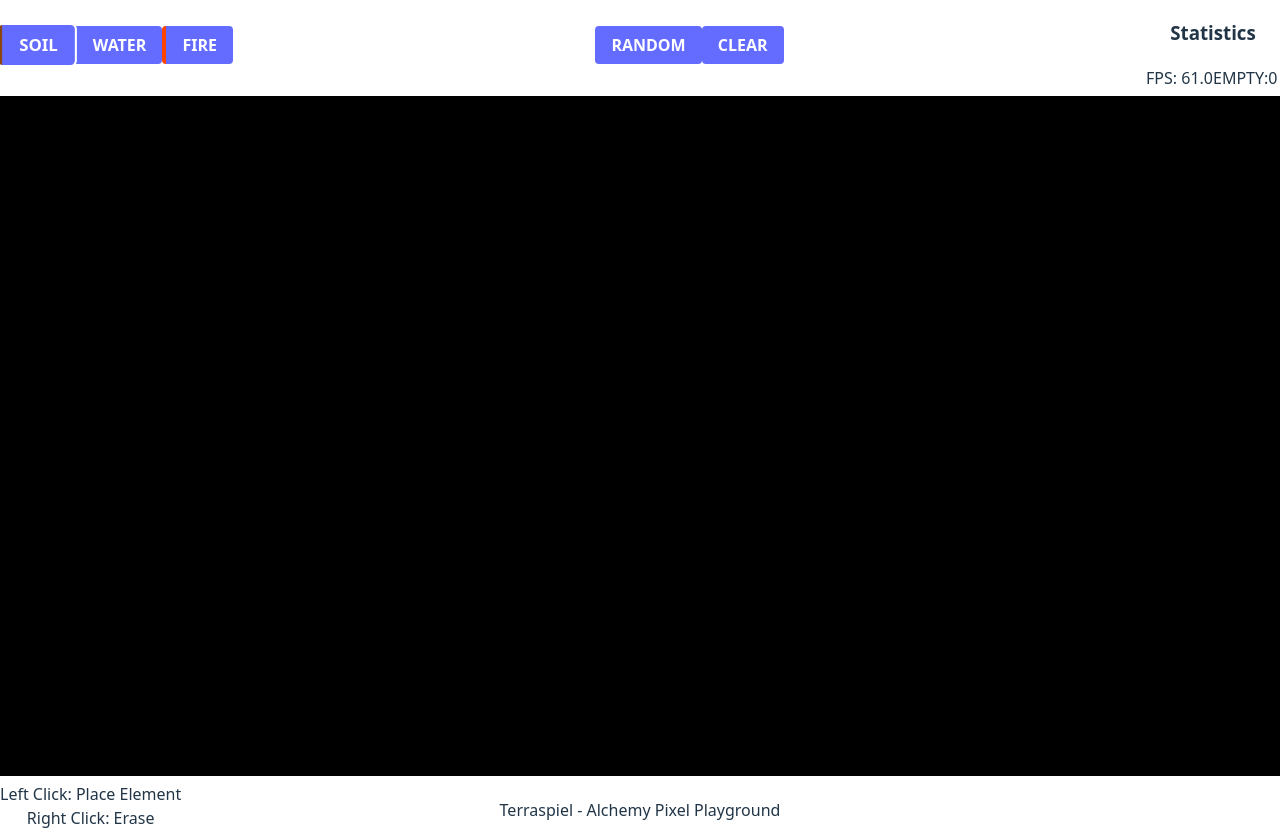
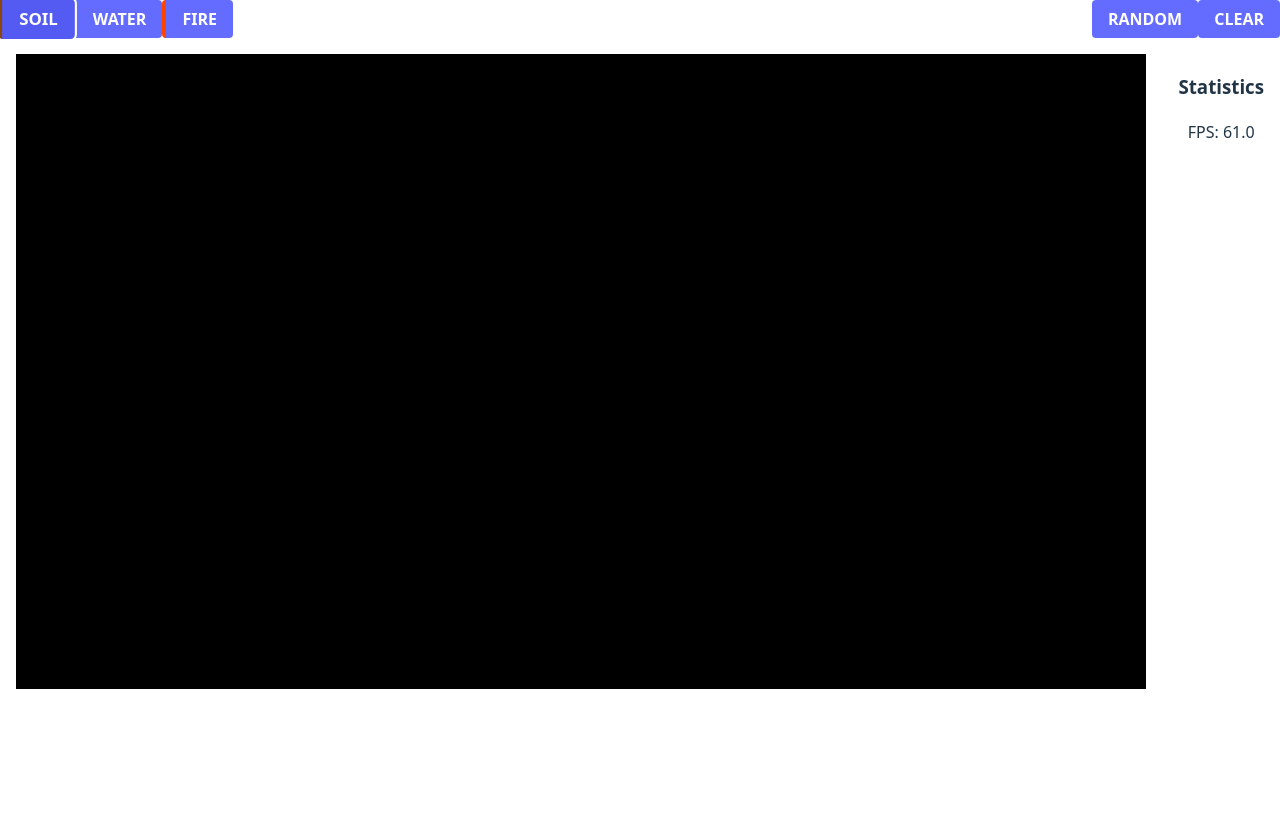
Before and after one commit to weizlogy/terraspiel, a React (Vite) app: page / in a window 1280 px wide. After the commit the page ends 800 px from the top, so only its background shows below. Built offline with nearby package versions, Linux system fonts and the light colour scheme.

Commit message:
feat: レイアウトとスタイルを改善し、ゲームエリアに統計パネルを追加

```diff
--- a/src/App.css
+++ b/src/App.css
@@ -3,28 +3,51 @@
   margin: 0;
   padding: 0;
   text-align: center;
-  height: 100vh;
+  height: 100%; /* Changed from 100vh */
 }
 
 .app {
-  height: 100vh;
+  height: 100%; /* Changed from 100vh */
   display: flex;
   flex-direction: column;
+  padding-bottom: 1rem; /* Add margin at the bottom of the window */
 }
 
 .app-main {
   flex: 1;
   display: flex;
-  flex-direction: column;
+  flex-direction: column; /* Ensure vertical stacking */
+  justify-content: center;
+  align-items: flex-start;
+}
+
+.game-area-container {
+  display: flex;
+  flex-direction: row;
+  gap: 2rem; /* Space between canvas and stats panel */
+  flex: 1; /* Allow game area to take available space */
+  width: 100%;
+  max-width: 100%;
+  max-height: 100%; /* Constrain height */
+  justify-content: center;
+  align-items: flex-start;
+  padding: 1rem; /* Padding around the game area */
 }
 
 .game-container {
   width: 100%;
   height: 100%;
+  display: flex; /* Make it a flex container */
+  justify-content: center; /* Center canvas horizontally */
+  align-items: center; /* Center canvas vertically */
   overflow: hidden;
 }
 
-
+.game-container canvas {
+  object-fit: contain; /* Scale canvas to fit parent while maintaining aspect ratio */
+  max-width: 100%;
+  max-height: 100%;
+}
 
 button {
   background-color: #646cff;
--- a/src/App.tsx
+++ b/src/App.tsx
@@ -2,39 +2,25 @@ import { useEffect } from 'react';
 import './App.css';
 import PhaserGame from './components/PhaserGame';
 import Toolbar from './components/Toolbar';
+import StatsPanel from './components/StatsPanel';
 import useGameStore from './stores/gameStore';
 
 function App() {
   const initializeGrid = useGameStore((state) => state.initializeGrid);
 
   useEffect(() => {
-    // Calculate grid dimensions based on window size
-    const calculateGridDimensions = () => {
-      // Use a reasonable cell size (6px) as base, but adjust based on window
-      const availableWidth = window.innerWidth;
-      const availableHeight = window.innerHeight - 120; // Account for toolbar and footer
-
-      // Calculate number of cells that can fit in available space
-      const cols = Math.max(50, Math.floor(availableWidth / 6)); // At least 6px per cell
-      const rows = Math.max(30, Math.floor(availableHeight / 6)); // At least 6px per cell
-
-      return { width: cols, height: rows };
-    };
-
-    const { width, height } = calculateGridDimensions();
-    // Initialize the grid with dimensions based on window size
-    initializeGrid(width, height);
+    initializeGrid();
   }, [initializeGrid]);
 
   return (
     <div className="app">
       <Toolbar />
       <main className="app-main">
-        <PhaserGame />
+        <div className="game-area-container flex flex-row h-full w-full">
+          <PhaserGame />
+          <StatsPanel />
+        </div>
       </main>
-      <footer className="app-footer text-center py-4">
-        <p>Terraspiel - Alchemy Pixel Playground</p>
-      </footer>
     </div>
   );
 }
--- a/src/components/PhaserGame.tsx
+++ b/src/components/PhaserGame.tsx
@@ -7,14 +7,14 @@ import { varyColor } from '../utils/colors';
 
 const PARTICLE_ELEMENTS: ElementName[] = ['FIRE'];
 
-class GameScene extends Phaser.Scene {
+export class GameScene extends Phaser.Scene {
   private grid: ElementName[][] = [];
   private lastMoveGrid: MoveDirection[][] = [];
   private colorGrid: string[][] = [];
   private particles: Particle[] = []; // Add state for particles
-  private width: number = 80;
-  private height: number = 60;
-  private cellSize: number = 8;
+  private width: number = 160; // Fixed grid width
+  private height: number = 90; // Fixed grid height
+  private cellSize: number = 8; // Fixed cell size
   private gridGraphics!: Phaser.GameObjects.Graphics;
   private isDrawing: boolean = false;
   private eraseMode: boolean = false;
@@ -36,9 +36,6 @@ class GameScene extends Phaser.Scene {
     this.particles = state.particles;
     this.width = state.width;
     this.height = state.height;
-
-    // Calculate cell size based on window dimensions to fit the grid
-    this.adjustCellSize();
   }
 
   create() {
@@ -61,25 +58,8 @@ class GameScene extends Phaser.Scene {
       this.renderAll(); // Re-render whenever state changes
     });
 
-    // Listen for window resize to adjust cell size
-    window.addEventListener('resize', () => {
-      this.adjustCellSize();
-    });
-
     // Initial render
     this.renderAll();
-  }
-
-  private adjustCellSize() {
-    // Calculate new cell size based on current window dimensions
-    const availableWidth = window.innerWidth;
-    const availableHeight = window.innerHeight - 120; // Account for toolbar and footer
-
-    const cellWidth = Math.floor(availableWidth / this.width);
-    const cellHeight = Math.floor(availableHeight / this.height);
-
-    // Use the smaller of the two to ensure the grid fits in the window
-    this.cellSize = Math.max(1, Math.min(cellWidth, cellHeight, 10)); // Max cell size of 10, min of 1
   }
 
   update(time: number) {
@@ -155,8 +135,9 @@ class GameScene extends Phaser.Scene {
       state.setGrid(newGrid);
       state.setColorGrid(newColorGrid);
     } else {
-      const selectedElement = state.selectedElement;
-      // If selected element is a particle type, add a particle. Otherwise, update the grid.
+      // 型アサーションで selectedElement を ElementName にしちゃうよ！
+      const selectedElement = state.selectedElement as ElementName;
+      // If selected element is a particle type, add a particle. Otherwise, update the grid.p
       if (PARTICLE_ELEMENTS.includes(selectedElement)) {
         // Add particle with some initial random velocity
         const vx = (Math.random() - 0.5) * 0.5;
@@ -198,7 +179,11 @@ class GameScene extends Phaser.Scene {
 
     // 2. Render the particles
     for (const particle of this.particles) {
-      const element = ELEMENTS[particle.type];
+      const particleType = particle.type;
+      if (particleType === 'EMPTY') {
+        continue;
+      }
+      const element = ELEMENTS[particleType];
       this.gridGraphics.fillStyle(parseInt(element.color.replace('#', '0x')), 1);
       // Render particle as a smaller circle in the center of its floating position
       this.gridGraphics.fillCircle(
@@ -220,14 +205,14 @@ const PhaserGame: React.FC = () => {
 
     const config: Phaser.Types.Core.GameConfig = {
       type: Phaser.WEBGL,
-      width: window.innerWidth,
-      height: window.innerHeight - 120, // Account for toolbar and footer
+      width: 1280,
+      height: 720,
       parent: gameContainerRef.current,
       backgroundColor: '#000000',
       scene: GameScene,
       scale: {
-        mode: Phaser.Scale.FIT, // Fit to container but without animation
-        autoCenter: Phaser.Scale.CENTER_BOTH,
+        mode: Phaser.Scale.RESIZE,
+        autoCenter: Phaser.Scale.NO_CENTER,
         parent: gameContainerRef.current
       }
     };
@@ -245,12 +230,6 @@ const PhaserGame: React.FC = () => {
   return (
     <div className="relative flex-1 w-full">
       <div ref={gameContainerRef} className="game-container w-full h-full" />
-      <div className="absolute top-2 right-2 z-10">
-        <div className="bg-black bg-opacity-50 text-white p-2 rounded text-sm">
-          <div>Left Click: Place Element</div>
-          <div>Right Click: Erase</div>
-        </div>
-      </div>
     </div>
   );
 };
--- a/src/components/StatsPanel.tsx
+++ b/src/components/StatsPanel.tsx
@@ -8,19 +8,19 @@ const StatsPanel: React.FC = () => {
 
   // Only show elements that have a count > 0 or are important to always show
   const importantElements = [
-    'EMPTY', 'SOIL', 'WATER', 'FIRE', 'WET_SOIL', 'STEAM'
+    'SOIL', 'WATER', 'FIRE', 'WET_SOIL', 'STEAM'
   ];
 
   return (
-    <div className="stats-panel bg-gray-900 text-white p-4 rounded-lg">
+    <div className="stats-panel bg-gray-900 text-white p-4 rounded-lg w-48 flex-shrink-0">
       <h3 className="text-lg font-bold mb-2">Statistics</h3>
-      <div className="grid grid-cols-2 gap-2">
+      <div className="flex flex-col gap-1 text-sm">
         <div className="stat-item">
           <span className="font-semibold">FPS:</span> {fps.toFixed(1)}
         </div>
         {importantElements.map((element) => {
           const count = stats[element as keyof typeof stats];
-          if (count === 0 && element !== 'EMPTY') return null;
+          if (count === 0) return null; // Only show elements with count > 0
 
           const elementData = ELEMENTS[element as keyof typeof ELEMENTS];
           return (
--- a/src/components/Toolbar.tsx
+++ b/src/components/Toolbar.tsx
@@ -53,8 +53,6 @@ const Toolbar: React.FC = () => {
             CLEAR
           </button>
         </div>
-
-        <StatsPanel />
       </div>
     </div>
   );
--- a/src/index.css
+++ b/src/index.css
@@ -1,6 +1,25 @@
 @tailwind base;
 @tailwind components;
 @tailwind utilities;
+
+html {
+  box-sizing: border-box;
+}
+
+*, *::before, *::after {
+  box-sizing: inherit;
+}
+
+html, body, #root {
+  height: 100%;
+  margin: 0;
+  padding: 0;
+  overflow: hidden; /* Aggressive overflow hidden */
+}
+
+body {
+  display: block; /* Ensure no flexbox interference from body */
+}
 
 :root {
   font-family: system-ui, Avenir, Helvetica, Arial, sans-serif;
@@ -24,14 +43,6 @@ a {
 }
 a:hover {
   color: #535bf2;
-}
-
-body {
-  margin: 0;
-  display: flex;
-  place-items: center;
-  min-width: 320px;
-  min-height: 100vh;
 }
 
 h1 {
--- a/src/main.tsx
+++ b/src/main.tsx
@@ -5,7 +5,7 @@ import App from './App.tsx'
 import useGameStore from './stores/gameStore'
 
 // Initialize the game grid
-useGameStore.getState().initializeGrid(80, 60)
+useGameStore.getState().initializeGrid()
 
 createRoot(document.getElementById('root')!).render(
   <StrictMode>
--- a/src/stores/gameStore.ts
+++ b/src/stores/gameStore.ts
@@ -20,12 +20,15 @@ interface GameState {
   setColorGrid: (colorGrid: string[][]) => void;
   setParticles: (particles: Particle[]) => void;
   addParticle: (x: number, y: number, type: ElementName, vx?: number, vy?: number) => void;
-  initializeGrid: (width: number, height: number) => void;
+  initializeGrid: () => void;
   clearGrid: () => void;
   randomizeGrid: () => void;
   updateStats: (stats: Record<ElementName, number>) => void;
   setFps: (fps: number) => void;
 }
+
+const FIXED_WIDTH = 160;
+const FIXED_HEIGHT = 90;
 
 const useGameStore = create<GameState>()((set, get) => ({
   selectedElement: 'SOIL',
@@ -35,8 +38,8 @@ const useGameStore = create<GameState>()((set, get) => ({
   colorGrid: [],
   particles: [],
   nextParticleId: 0,
-  width: 80,
-  height: 60,
+  width: FIXED_WIDTH,
+  height: FIXED_HEIGHT,
   stats: {
     EMPTY: 0, // Will be set to 0 to not count EMPTY elements
     SOIL: 0,
@@ -66,7 +69,9 @@ const useGameStore = create<GameState>()((set, get) => ({
       nextParticleId: state.nextParticleId + 1,
     }));
   },
-  initializeGrid: (width, height) => {
+  initializeGrid: () => {
+    const width = FIXED_WIDTH;
+    const height = FIXED_HEIGHT;
     const grid: ElementName[][] = Array(height)
       .fill(null)
       .map(() => Array(width).fill('EMPTY'));
```
